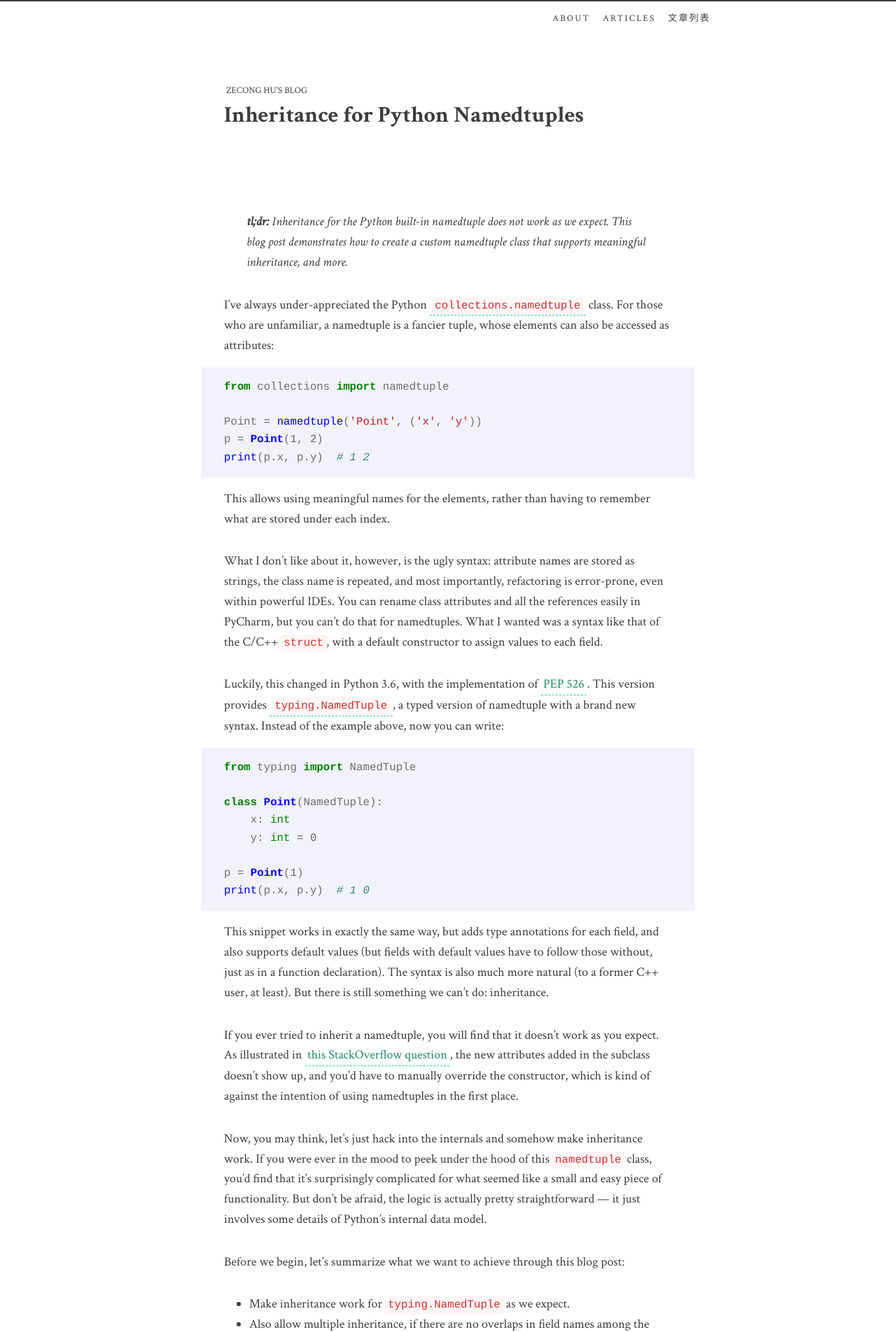
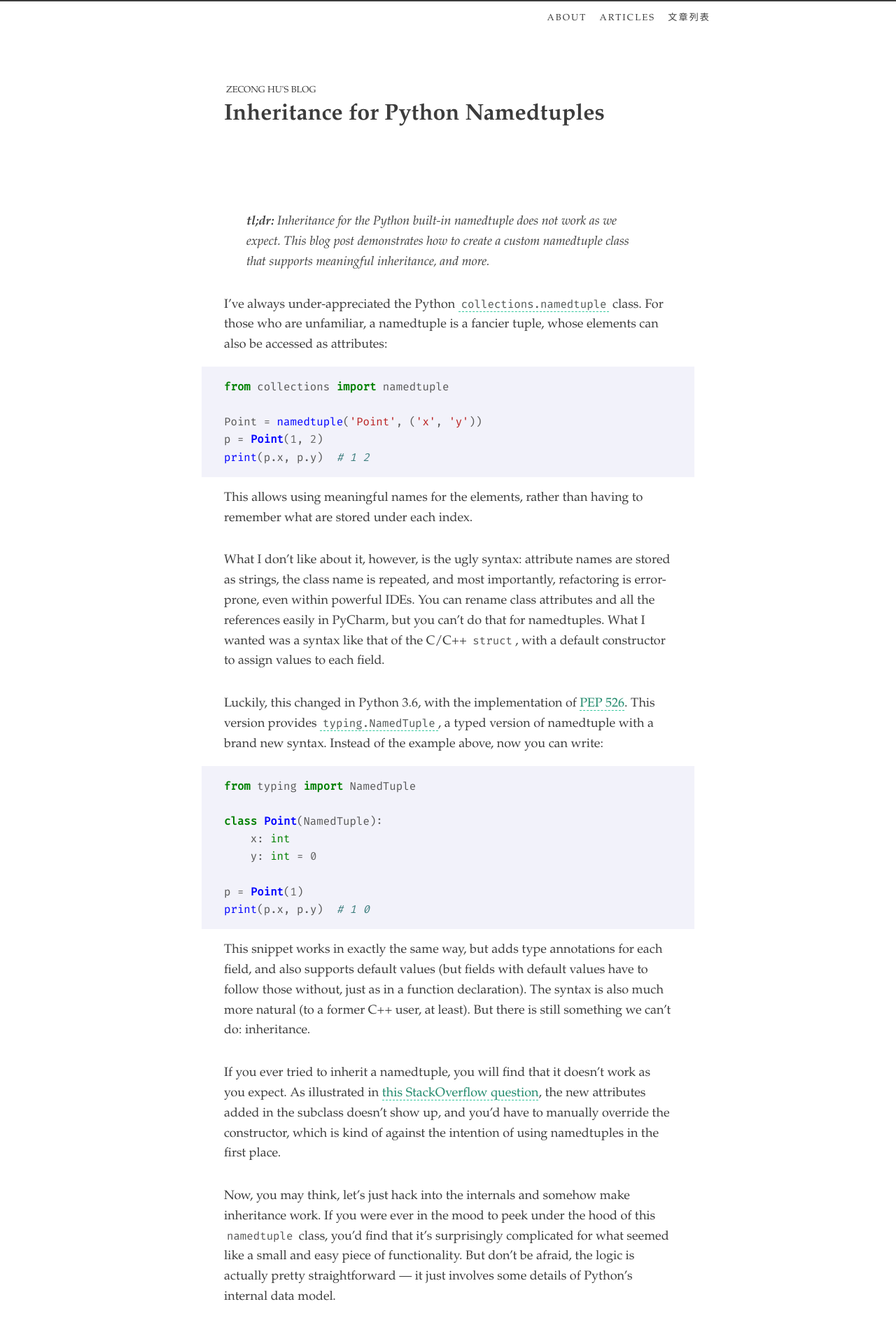
Before and after one commit to FFyyy0801/huzecong.github.io, a Jekyll site: the page built from _posts/2019-08-10-inheritance-for-namedtuples.md, in a window 1280 px wide. Shown: the top 1904 px of the page at 70% size. Built offline with Jekyll 4.4.1, drawn with Linux system fonts in a browser that asks for light colours; comment, search, counter and statistics services are not loaded.

Commit message:
Change styles

```diff
--- a/_sass/kagami/_typeface.scss
+++ b/_sass/kagami/_typeface.scss
@@ -1,4 +1,5 @@
-@import url('https://fonts.googleapis.com/css?family=Crimson+Text:400,400i,700|Press+Start+2P');
+@import url('https://fonts.googleapis.com/css?family=Fira+Code&display=swap');
+@import url('https://fonts.googleapis.com/css?family=Noto+Serif+SC:300&display=swap&subset=chinese-simplified');
 
 @font-face {
   font-family: "Kagami SC";
@@ -56,23 +57,23 @@
 }
 
 @mixin font-serif($font-family-fallback: serif) {
-  font-family: "Crimson Text", $font-family-fallback, "Kagami Emoji";
+  font-family: "Palatino", "Kagami SC", $font-family-fallback, "Kagami Emoji";
 }
 
 @mixin font-serif-zh-Hans($font-family-fallback: sans-serif) {
-  font-family: "Crimson Text", "Kagami SC", $font-family-fallback, "Kagami Emoji";
+  font-family: "Palatino", "Kagami SC", $font-family-fallback, "Kagami Emoji";
 }
 
 @mixin font-serif-zh-Hant($font-family-fallback: sans-serif) {
-  font-family: "Crimson Text", "Kagami TC", $font-family-fallback, "Kagami Emoji";
+  font-family: "Palatino", "Kagami TC", $font-family-fallback, "Kagami Emoji";
 }
 
 @mixin font-serif-ja($font-family-fallback: sans-serif) {
-  font-family: "Crimson Text", "YuMincho", $font-family-fallback, "Kagami Emoji";
+  font-family: "Palatino", "YuMincho", $font-family-fallback, "Kagami Emoji";
 }
 
 @mixin font-monospace($font-family-fallback: monospace) {
-  font-family: Courier, Monaco, $font-family-fallback;
+  font-family: "Fira Code", Courier, Monaco, $font-family-fallback;
 }
 
 @function font-size($factor: 1.0) {
--- a/_sass/kagami/_typography.scss
+++ b/_sass/kagami/_typography.scss
@@ -69,31 +69,31 @@ article {
   $a-color: hsl(163, 59%, 34%);
   div.post-content a,
   div.page-content a {
+    line-height: 1.3em;
     color: $a-color;
     text-shadow: 0 1px 0 lighten($a-color, 60%);
     text-decoration: none;
     border-bottom: 1px dashed lighten($a-color, 15%);
-    display: inline-block;
+    display: inline;
     position: relative;
-    padding: 0 0.2em;
-    transition: all 250ms;
+    // padding: 0 0.2em;
+    transition: all 300ms;
     z-index: 1000;
-    &:before {
-      content: "";
-      z-index: -1;
-      width: 100%;
-      height: 0%;
-      background: rgba(lighten($a-color, 20%), 0.1);
-      bottom: 0;
-      left: 0;
-      position: absolute;
-      transition: height 250ms;
+
+    background-image: linear-gradient(
+      rgba(lighten($a-color, 20%), 0.2),
+      rgba(lighten($a-color, 20%), 0.2)
+    );
+    background-position: 0% 100%;
+    background-repeat: no-repeat;
+    background-size: 0% 1000%;
+
+    &:hover {
+      background-size: 100% 100%;
     }
-    &:hover {
-      border-color: transparent;
-      &:before {
-        height: 100%;
-      }
+
+    code {
+      background-color: inherit;
     }
   }
 
@@ -118,13 +118,14 @@ article {
     margin: 0 -0.05em;
     font-size: 0.875em;
     @include font-monospace;
-    color: $inline-code-color;
-    background: $inline-code-background;
+    // color: $inline-code-color;
+    color: lighten($content-color, 10%);
+    // background: $inline-code-background;
     border-radius: 3px;
   }
 
   pre {
-    color: lighten($content-color, 20%);
+    color: lighten($content-color, 10%);
     background: $block-code-background;
     code {
       margin: 0;
@@ -262,7 +263,7 @@ article {
 }
 
 .cover-meta {
-  font-family: "Press Start 2P", cursive;
+  font-family: cursive;
   font-variant-caps: all-petite-caps;
   font-size: 0.4em;
   color: #fff;
```
Also changed, not shown: index_cn.md (+1 -1 lines).
